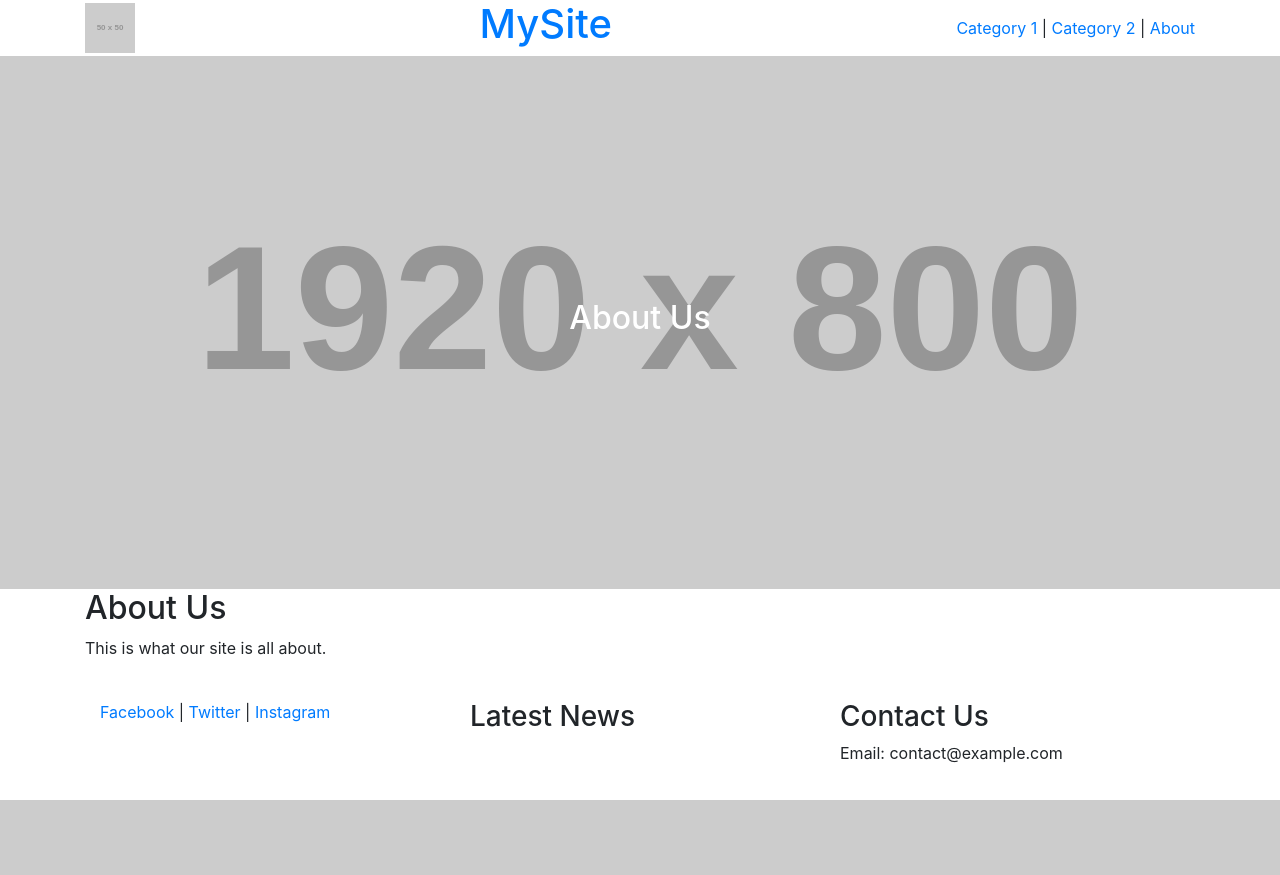
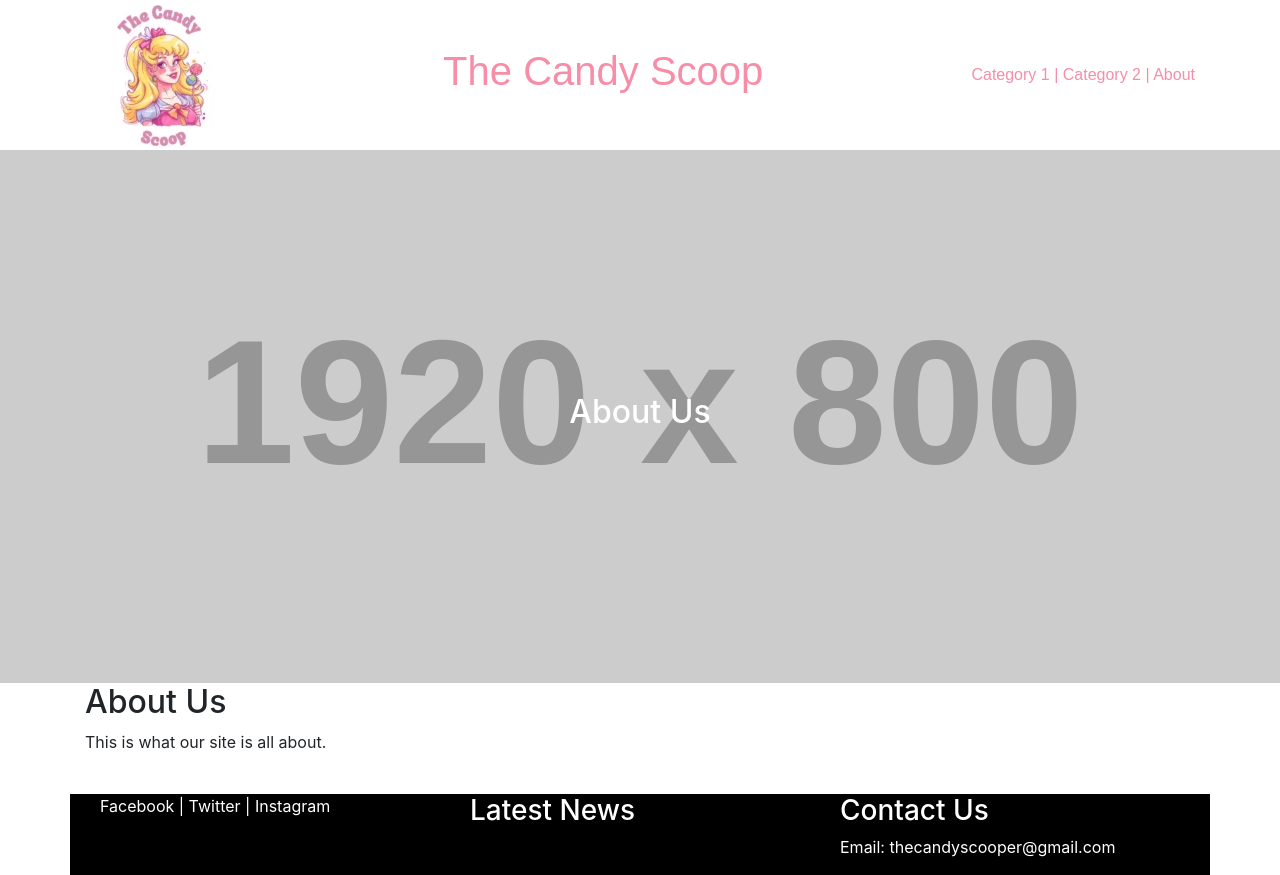
Before and after one commit to patelanup84/thecandyscoop, a Flask app: page /about in a window 1280 px wide. Before the commit the page ends 800 px from the top, so only its background shows below. Run offline with Flask 3, Linux system fonts and the light colour scheme; grey boxes labelled with a size stand in for pictures from a placeholder-image service; data that the repository does not hold is empty; some libraries are stand-ins or nearby versions.

Commit message:
Initial commit

```diff
--- a/main.py
+++ b/main.py
@@ -30,7 +30,7 @@ def get_team_members():
 def home():
     posts = get_posts()
     recent_posts = get_recent_posts()
-    return render_template('index.html', posts=posts, recent_posts=recent_posts, hero_image='https://fakeimg.pl/1920x800', hero_text='Welcome to MySite!')
+    return render_template('index.html', posts=posts, recent_posts=recent_posts, hero_image="{{ url_for('static', filename='images/hero_home.jpg') }}", hero_text='CANDY NEWS & REVIEWS')
 
 @app.route('/about')
 def about():
--- a/static/custom.css
+++ b/static/custom.css
@@ -15,3 +15,8 @@
         text-align: left;
     }
 }
+
+header {
+    font-family: 'Bebas Neue', sans-serif;
+    color: #f78da7;
+}
--- a/templates/base.html
+++ b/templates/base.html
@@ -10,17 +10,20 @@
 <body>
 
 <!-- Header -->
-<header class="d-flex justify-content-between align-items-center container">
+<header class="d-flex justify-content-between align-items-center container" style="color: #f78da7;">
     <div>
-        <a href="{{ url_for('home') }}"><img src="https://fakeimg.pl/50x50" alt="Site Logo" class="img-fluid"></a>
+        <!-- Logo Image -->
+        <a href="{{ url_for('home') }}"><img src="{{ url_for('static', filename='images/logo.png') }}" alt="Site Logo" class="img-fluid"></a>
     </div>
     <div>
-        <h1><a href="{{ url_for('home') }}">MySite</a></h1>
+        <!-- Site Name -->
+        <h1><a href="{{ url_for('home') }}" style="color: #f78da7; text-decoration: none;">The Candy Scoop</a></h1>
     </div>
     <nav>
-        <a href="{{ url_for('category', category_name='Category1') }}">Category 1</a> |
-        <a href="{{ url_for('category', category_name='Category2') }}">Category 2</a> |
-        <a href="{{ url_for('about') }}">About</a>
+        <!-- Navigation Links -->
+        <a href="{{ url_for('category', category_name='Chocolate') }}" style="color: #f78da7; text-decoration: none;">Category 1</a> |
+        <a href="{{ url_for('category', category_name='Gummies') }}" style="color: #f78da7; text-decoration: none;">Category 2</a> |
+        <a href="{{ url_for('about') }}" style="color: #f78da7; text-decoration: none;">About</a>
     </nav>
 </header>
 
@@ -38,25 +41,25 @@
 </main>
 
 <!-- Footer -->
-<footer class="container mt-4">
+<footer class="container mt-4" style="background-color: #000000; color: #ffffff;">
     <div style="display: grid; grid-template-columns: repeat(3, 1fr);">
         <div class="col">
             <!-- Social Media Icons -->
-            <a href="https://facebook.com">Facebook</a> |
-            <a href="https://twitter.com">Twitter</a> |
-            <a href="https://instagram.com">Instagram</a>
+            <a href="https://facebook.com" style="color: #ffffff; text-decoration: none;">Facebook</a> |
+            <a href="https://twitter.com" style="color: #ffffff; text-decoration: none;">Twitter</a> |
+            <a href="https://instagram.com" style="color: #ffffff; text-decoration: none;">Instagram</a>
         </div>
         <div class="col">
             <!-- Latest News -->
             <h3>Latest News</h3>
             {% for post in recent_posts %}
-                <a href="{{ url_for('post', post_id=post.id) }}">{{ post.title }}</a><br>
+                <a href="{{ url_for('post', post_id=post.id) }}" style="color: #ffffff; text-decoration: none;">{{ post.title }}</a><br>
             {% endfor %}
         </div>
         <div class="col">
             <!-- Contact Us -->
             <h3>Contact Us</h3>
-            <p>Email: contact@example.com</p>
+            <p>Email: thecandyscooper@gmail.com</p>
         </div>
     </div>
 </footer>
--- a/templates/index.html
+++ b/templates/index.html
@@ -1,7 +1,7 @@
 {% extends "base.html" %}
 
 {% block content %}
-    <h2>Welcome to MySite</h2>
+    <h2>Latest Posts</h2>
     <p>This is the home page. Here is some introduction to the site.</p>
     <div class="row">
         {% for post in posts %}
```
Also changed, not shown: static/images/hero_cat1.png (added), static/images/hero_home.jpg (added), static/images/logo.png (added).
